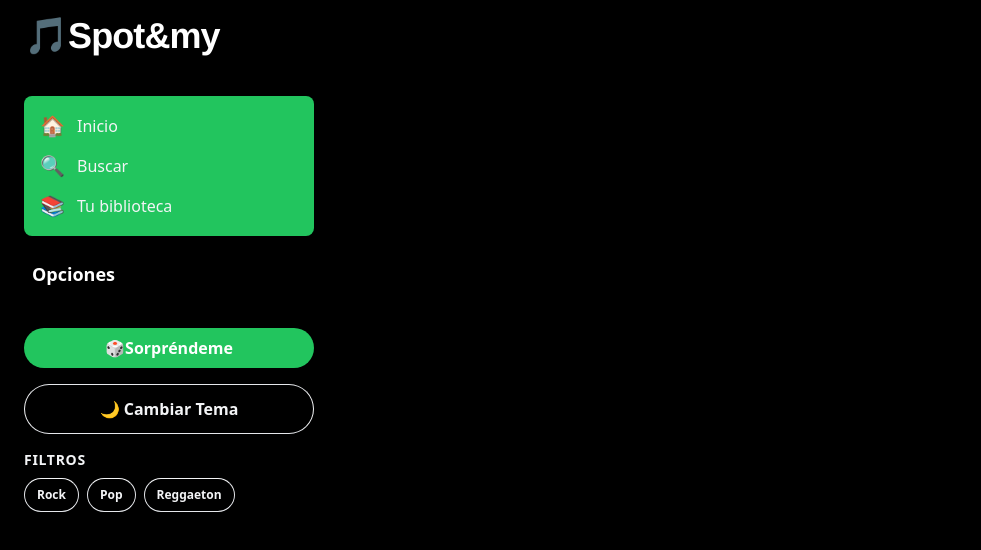
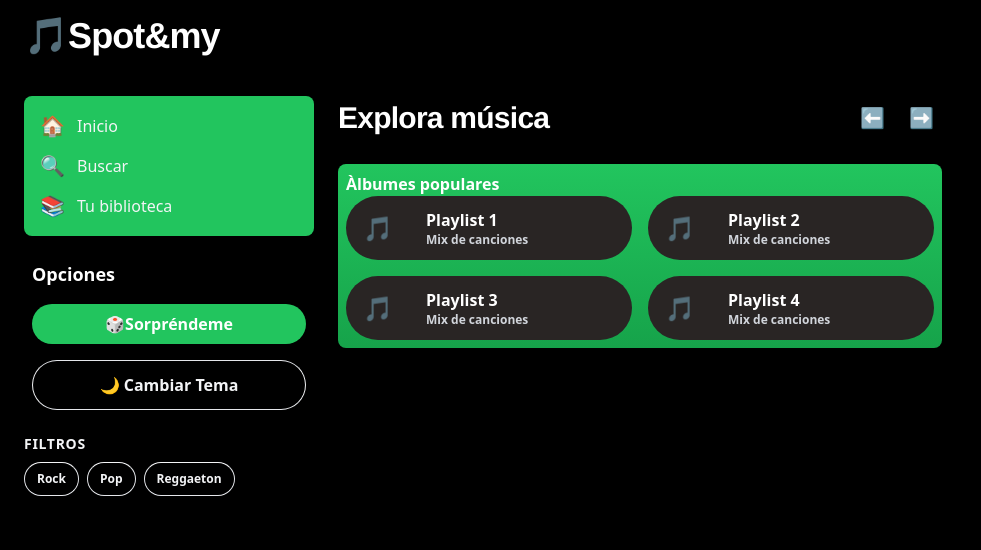
Before and after one commit to Adriics/mini-spotify, a React (Vite) app: page / in a window 1280 px wide. Shown: the top 550 px of the page, without its empty margins (0-981 px from the left). Built offline with nearby package versions, Linux system fonts and the light colour scheme.

Commit message:
feat(ui): Add MainContent and styles

```diff
--- /dev/null
+++ b/src/components/MainContent/MainContent.tsx
@@ -0,0 +1,47 @@
+export function MainContent() {
+  return (
+    <>
+      <section className="col-span-6 space-y-6">
+        <div className="flex items-center gap-6 justify-between">
+          <h2 className="font-bold font-spotimy text-3xl tracking-tight text-white">
+            Explora música
+          </h2>
+
+          <div className="flex gap-2">
+            <button className="p-2 rounded-full bg-spotimy-black hover:bg-gray-400 transition-colors">
+              <span className="text-xl">⬅️</span>
+            </button>
+            <button className="p-2 rounded-full bg-spotimy-black hover:bg-gray-400 transition-colors">
+              <span className="text-xl">➡️</span>
+            </button>
+          </div>
+        </div>
+
+        <div className="bg-gradient-to-b rounded-lg p-2 from-spotimy-green to-spotimy-green-medium">
+          <h3 className="text-ls font-bold">Àlbumes populares</h3>
+
+          <div className="grid grid-cols-2 gap-4">
+            {[1, 2, 3, 4].map((item) => (
+              <div
+                key={item}
+                className="bg-spotimy-gray-dark rounded-full hover:bg-spotimy-gray-medium transition-all duration-200"
+              >
+                <div className="flex items-center gap-4">
+                  <div className="w-16 h-16 rounded-lg flex items-center justify-center">
+                    <span className="text-2xl">🎵</span>
+                  </div>
+                  <div className="font-semibold text-white">
+                    <h4>Playlist {item}</h4>
+                    <p className="text-xs text-spotimy-gray-medium">
+                      Mix de canciones
+                    </p>
+                  </div>
+                </div>
+              </div>
+            ))}
+          </div>
+        </div>
+      </section>
+    </>
+  );
+}
--- /dev/null
+++ b/src/components/Sidebar/Filters.tsx
@@ -0,0 +1,23 @@
+export function Filters() {
+  return (
+    <>
+      <div className="space-y-2">
+        <h3 className="text-sm font-semibold text-spotimy-gray-light tracking-wider uppercase">
+          Filtros
+        </h3>
+
+        <div className="flex flex-wrap gap-2">
+          <span className="bg-transparent text-spotimy-gray-light text-xs font-semibold cursor-pointer border border-t-spotimy-gray-light hover:border-spotimy-white rounded-full px-3 py-2 hover:bg-spotimy-green-medium">
+            Rock
+          </span>
+          <span className="bg-transparent text-spotimy-gray-light text-xs font-semibold cursor-pointer border border-t-spotimy-gray-light hover:border-spotimy-white rounded-full px-3 py-2 hover:bg-spotimy-green-medium">
+            Pop
+          </span>{" "}
+          <span className="bg-transparent text-spotimy-gray-light text-xs font-semibold cursor-pointer border border-t-spotimy-gray-light hover:border-spotimy-white rounded-full px-3 py-2 hover:bg-spotimy-green-medium">
+            Reggaeton
+          </span>
+        </div>
+      </div>
+    </>
+  );
+}
--- a/src/components/Sidebar/Sidebar.tsx
+++ b/src/components/Sidebar/Sidebar.tsx
@@ -1,42 +1,23 @@
+import { MainContent } from "../MainContent/MainContent";
 import { Menu } from "../Menu/Menu";
+import { Filters } from "./Filters";
+import { Options } from "./Options";
 
 export function Sidebar() {
   return (
-    <aside className="col-span-3 space-y-4">
-      {/** Navegacion principal */}
-      <div className="rounded-lg bg-spotimy-green p-4">
-        <Menu />
-      </div>
+    <>
+      <aside className="col-span-3 space-y-4">
+        {/** Navegacion principal */}
+        <div className="rounded-lg bg-spotimy-green p-4">
+          <Menu />
+        </div>
 
-      <div className="bg-transparent rounded-lg p-2">
-        <h2 className="text-lg font-bold mb-4">Opciones</h2>
-      </div>
+        <Options />
 
-      <button className="w-full bg-spotimy-green hover:bg-spotimy-green-medium text-white font-semibold px-2 py-2 rounded-full transition-all duration-200 transform hover:scale-105">
-        🎲Sorpréndeme
-      </button>
+        <Filters />
+      </aside>
 
-      <button className="w-full bg-transparent border border-x-spotimy-gray-light text-spotimy-gray-light hover:text-white hover:border-white rounded-full py-3 px-4 font-semibold transition-all duration-200">
-        🌙 Cambiar Tema
-      </button>
-
-      <div className="space-y-2">
-        <h3 className="text-sm font-semibold text-spotimy-gray-light tracking-wider uppercase">
-          Filtros
-        </h3>
-
-        <div className="flex flex-wrap gap-2">
-          <span className="bg-transparent text-spotimy-gray-light text-xs font-semibold cursor-pointer border border-t-spotimy-gray-light hover:border-spotimy-white rounded-full px-3 py-2 hover:bg-spotimy-green-medium">
-            Rock
-          </span>
-          <span className="bg-transparent text-spotimy-gray-light text-xs font-semibold cursor-pointer border border-t-spotimy-gray-light hover:border-spotimy-white rounded-full px-3 py-2 hover:bg-spotimy-green-medium">
-            Pop
-          </span>{" "}
-          <span className="bg-transparent text-spotimy-gray-light text-xs font-semibold cursor-pointer border border-t-spotimy-gray-light hover:border-spotimy-white rounded-full px-3 py-2 hover:bg-spotimy-green-medium">
-            Reggaeton
-          </span>
-        </div>
-      </div>
-    </aside>
+      <MainContent />
+    </>
   );
 }
--- a/tailwind.config.js
+++ b/tailwind.config.js
@@ -10,15 +10,19 @@ export default {
       colors: {
         "spotimy-green-light": "#4ade80",
         "spotimy-green": "#22c55e",
+        "spotimy-green-medium": "#16a34a",
         "spotimy-white": "#FFF",
         "spotimy-gray-light": "#f3f4f6",
+        "spotimy-gray-medium": "#d1d5db",
+        "spotimy-gray-dark": "#292524",
       },
       fontFamily: {
         spotimy: ["Circular", "Helvetica", "Arial", "sans-serif"],
       },
       backgroundColor: {
         "spotimy-black": "#000",
-        "spotimy-gray-medium": "#d1d5db",
+        "spotimy-gray-medium": "#44403c ",
+        "spotimy-gray-dark": "#292524",
         "spotimy-green-light": "#34d399",
         "spotimy-green-medium": "#16a34a",
       },
```
